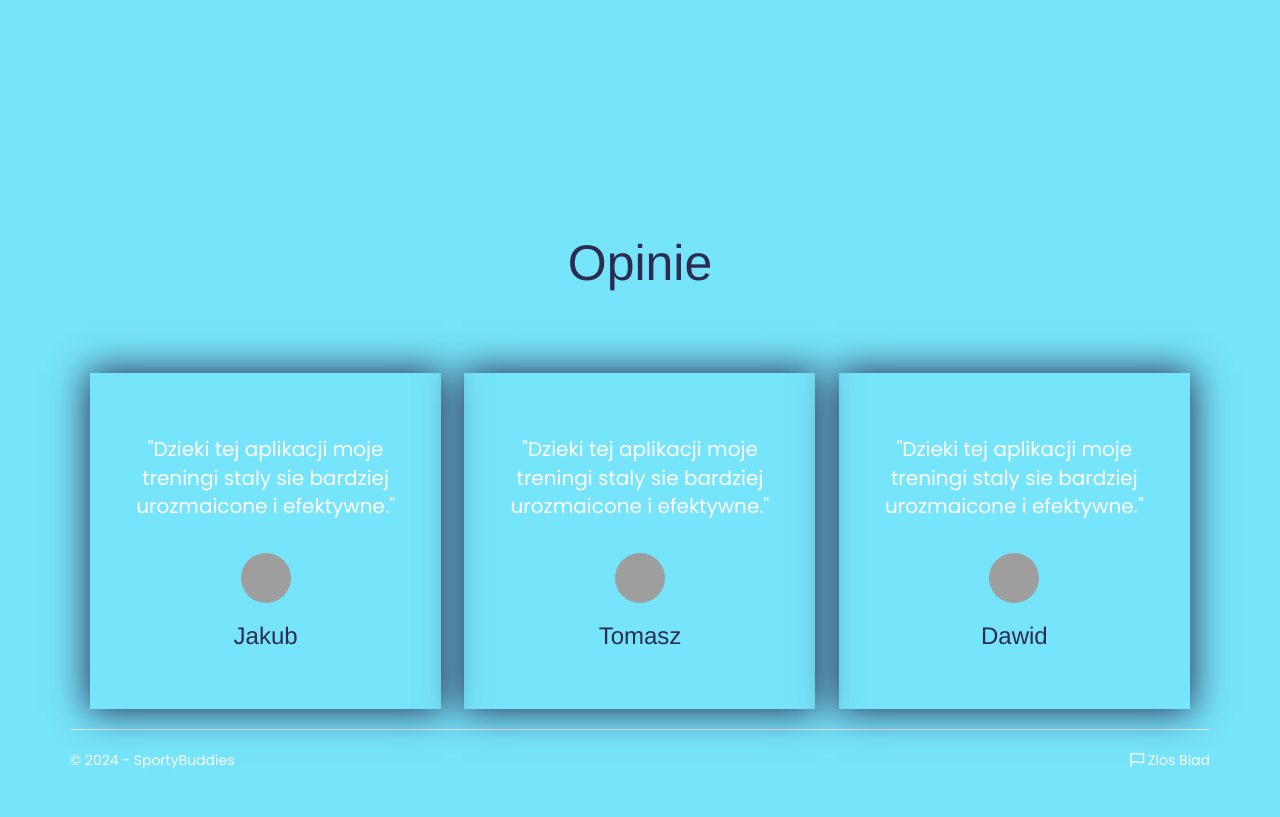
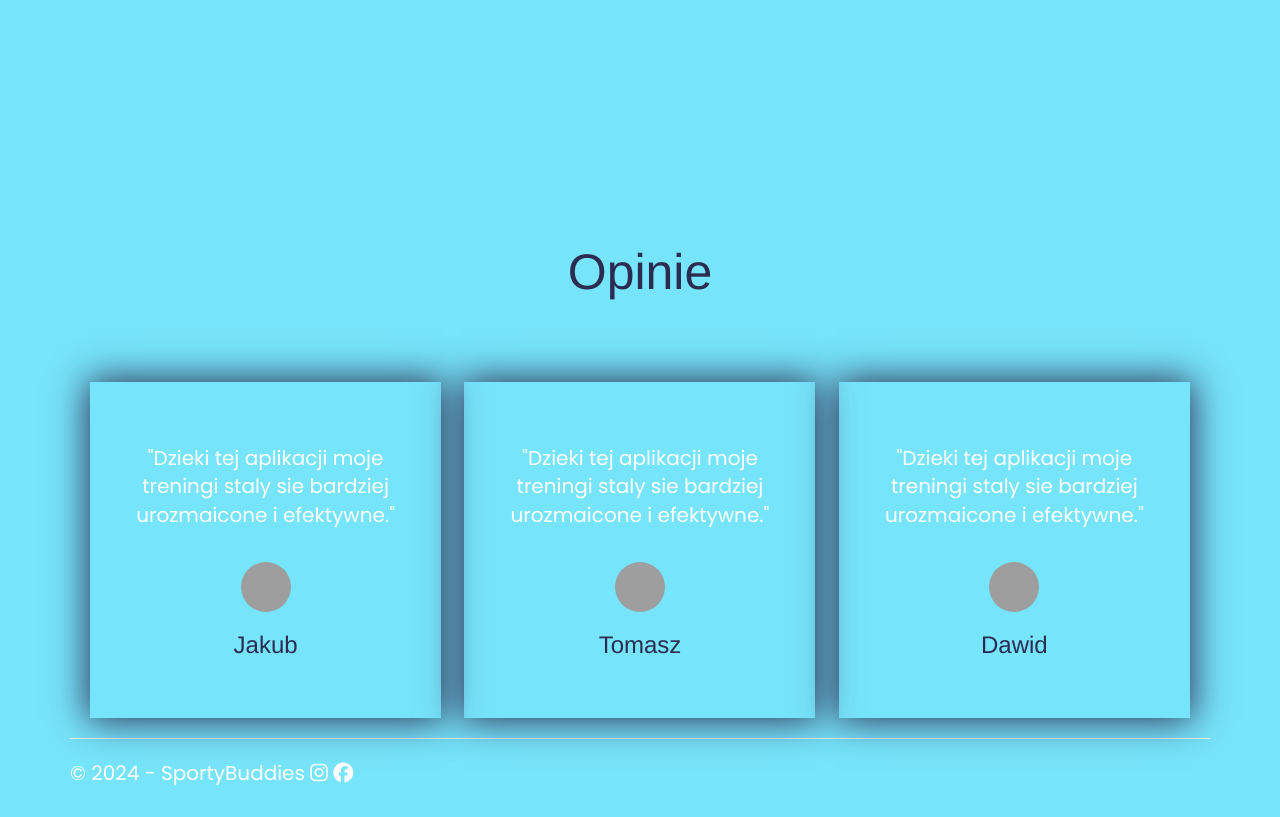
Before and after one commit to Mals0n2/SportyBuddies, a Flask app: page / in a window 1280 px wide. Shown: the part 1671-2488 px from the top of the page. Before the commit the page ends 2440 px from the top, so only its background shows below. Run offline with Flask 3, Linux system fonts and the light colour scheme; some libraries are stand-ins or nearby versions; grey boxes are pictures that could not be loaded.

Commit message:
ikony socialmedia

```diff
--- a/SportyBuddies/SportyBuddies/static/content/site.css
+++ b/SportyBuddies/SportyBuddies/static/content/site.css
@@ -50,6 +50,9 @@ a {
     a:visited {
        /* color: #76E4FA;*/
         color: white;
+    }
+    a:hover{
+        color:white;
     }
 
 body {
--- a/SportyBuddies/SportyBuddies/templates/layout.html
+++ b/SportyBuddies/SportyBuddies/templates/layout.html
@@ -9,6 +9,7 @@
     <script src="/static/scripts/modernizr-2.6.2.js"></script>
     <link href="https://fonts.googleapis.com/css2?family=Poppins&display=swap" rel="stylesheet">
     <link rel="stylesheet" href="https://cdnjs.cloudflare.com/ajax/libs/font-awesome/6.0.0-beta3/css/all.min.css">
+    <script src="https://kit.fontawesome.com/9cec9d4d88.js" crossorigin="anonymous"></script>
     <style>
 
         button {
@@ -24,8 +25,6 @@
             button:hover {
                 background-color: #2980b9;
             }
-
-
     </style>
 
 </head>
@@ -68,14 +67,18 @@
         </div>
     </div>
 
-    <div class="container body-content">
+    <div class="container body-content" style="font-size:20px">
         {% block content %}{% endblock %}
         <hr />
         <footer>
-            <p style="float:left;">&copy; {{ year }} - SportyBuddies</p>
-
-
-            <p><a style="float:right;" href="{{ url_for('bug_report') }}"><i class="fa-regular fa-flag" style="color: white;"></i> Zlos Blad</a></p>
+            <p style="float:left;">
+                &copy; {{ year }} - SportyBuddies
+                <a href="{{ url_for('home') }}"><i class="fa fa-instagram" aria-hidden="true"> </i></a>
+                <a href="{{ url_for('home') }}"><i class="fa fa-facebook-official" aria-hidden="true"> </i></a>
+            </p>
+            {% if current_user.is_authenticated %}
+            <p><a style="float:right;" href="{{ url_for('bug_report') }}"><i class="fa-regular fa-flag" style="color: white;"></i> Z&#322;o&#347; B&#322;&#261;d</a></p>
+            {% endif %}
         </footer>
     </div>
     <script>
```
